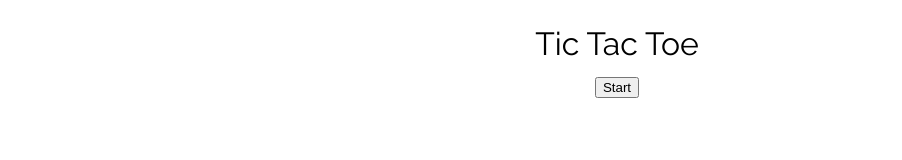
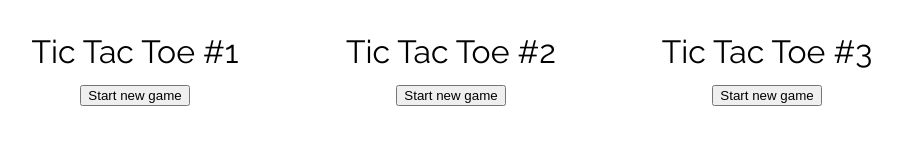
Before and after one commit to alex-snowgirl/tic-tac-toe, a plain HTML site: page pub/index.html in a window 1280 px wide. Shown: the whole page, without its empty margins (23-925 px from the left). Drawn offline with nearby package versions, Linux system fonts and the light colour scheme.

Commit message:
+jquery plugin added +dom html skeleton moved to plugin +playing possibility removed on win/lose state +soft styles improvements  +soft re-factoring

```diff
--- a/pub/game.css
+++ b/pub/game.css
@@ -12,7 +12,8 @@
 }
 
 .game .hint {
-    font-size: 14px
+    font-size: 14px;
+    font-weight: bold;
 }
 
 .game td,
@@ -40,6 +41,11 @@
 
 .game td.o {
     background-image: url(circle.png);
+}
+
+.game.loading,
+.game.loading * {
+    cursor: wait;
 }
 
 .game .loader {
--- a/pub/game.js
+++ b/pub/game.js
@@ -1,12 +1,14 @@
-/**
- * Created by snowgirl on 12/5/17.
- */
+$.fn.game = function () {
+    return this.each(function (ix) {
+        new game(this, ix + 1);
+    });
+};
 
-var game = function (el) {
-    this.$element = $(el);
-    this.setCallbacks();
-    this.setState(game.STATE_PREVIEW);
-    this.setUnit(game.UNIT_X);
+var game = function (el, ix) {
+    this.setDom(el, ix || 1)
+        .setCallbacks()
+        .setState(game.STATE_PREVIEW)
+        .setUnit(game.UNIT_X);
 };
 
 game.UNIT_X = 'x';
@@ -20,37 +22,86 @@ game.STATE_RES_WON = 'grid res-won';
 game.STATE_RES_LOST = 'grid res-lost';
 game.STATE_RES_DRAW = 'grid res-draw';
 
+game.prototype.setDom = function (el, number) {
+    this.$element = $('<table id="game" class="game">\n' +
+        '    <caption>\n' +
+        '        <div>Tic Tac Toe #' + number + '</div>\n' +
+        '        <div class="loader on"></div>\n' +
+        '        <div class="hint won">You won! Congrats</div>\n' +
+        '        <div class="hint lost">You lost! Sorry</div>\n' +
+        '        <div class="hint draw">Draw! Lets play one more time</div>\n' +
+        '        <div class="hint make">Your turn</div>\n' +
+        '        <button class="btn-start">Start new game</button>\n' +
+        '        <button class="btn-refresh">Refresh</button>\n' +
+        '        <button class="btn-finish">Finish</button>\n' +
+        '    </caption>\n' +
+        '    <tbody>\n' +
+        '    <tr>\n' +
+        '        <td></td>\n' +
+        '        <td></td>\n' +
+        '        <td></td>\n' +
+        '    </tr>\n' +
+        '    <tr>\n' +
+        '        <td></td>\n' +
+        '        <td></td>\n' +
+        '        <td></td>\n' +
+        '    </tr>\n' +
+        '    <tr>\n' +
+        '        <td></td>\n' +
+        '        <td></td>\n' +
+        '        <td></td>\n' +
+        '    </tr>\n' +
+        '    </tbody>\n' +
+        '</table>');
+
+    $(el).append(this.$element);
+
+    return this;
+};
+
 game.prototype.setCallbacks = function () {
     this.$element
         .on('click', '.btn-start', $.proxy(this.start, this))
         .on('click', 'td', $.proxy(this.mark, this))
         .on('click', '.btn-refresh', $.proxy(this.refresh, this))
         .on('click', '.btn-finish', $.proxy(this.finish, this));
+
+    return this;
 };
 
 game.prototype.setState = function (state) {
     this.state = state;
     this.$element.removeClass().addClass(['game', state].join(' '));
+
+    return this;
 };
 
 game.prototype.setUnit = function (playerUnit) {
     this.playerUnit = playerUnit;
+
+    return this;
 };
 
 game.prototype.start = function (ev) {
     this.clear();
     this.setState(game.STATE_STARTED);
 };
+
 game.prototype.mark = function (ev) {
-    if (game.STATE_LOADING == this.state) {
+    if (game.STATE_LOADING === this.state) {
+        return false;
+    }
+
+    if (this.isOver()) {
         return false;
     }
 
     $(ev.target).addClass(this.playerUnit);
 
     if (this.isOver()) {
-        this.showState();
-    } else {
+        return this.showState();
+    }
+
     this.setState(game.STATE_LOADING);
 
     setTimeout($.proxy(function () {
@@ -62,10 +113,10 @@ game.prototype.mark = function (ev) {
                 this.showState();
             }, this));
     }, this), 1);
-    }
 
     return true;
 };
+
 game.prototype.getMatrix = function () {
     var matrix = [];
 
@@ -167,4 +218,6 @@ game.prototype.showState = function () {
     } else {
         this.setState(game.STATE_RUNNING);
     }
+
+    return true;
 };
--- a/pub/index.html
+++ b/pub/index.html
@@ -3,46 +3,22 @@
 <head>
     <meta charset="UTF-8">
     <title>Tic Tac Toe</title>
+
     <link href="https://fonts.googleapis.com/css?family=Raleway" rel="stylesheet">
     <link rel="stylesheet" href="game.css">
+    <link rel="stylesheet" href="styles.css">
 </head>
-<body>
-<table id="game" class="game">
-    <caption>
-        Tic Tac Toe
-        <br/>
-        <span class="loader on"></span>
-        <div class="hint won">You won! Congrats</div>
-        <div class="hint lost">You lost! Sorry</div>
-        <div class="hint draw">Draw! Lets play one more time</div>
-        <div class="hint make">Your turn</div>
-        <button class="btn-start">Start</button>
-        <button class="btn-refresh">Refresh</button>
-        <button class="btn-finish">Finish</button>
-    </caption>
-    <tbody>
-    <tr>
-        <td></td>
-        <td></td>
-        <td></td>
-    </tr>
-    <tr>
-        <td></td>
-        <td></td>
-        <td></td>
-    </tr>
-    <tr>
-        <td></td>
-        <td></td>
-        <td></td>
-    </tr>
-    </tbody>
-</table>
+<body class="container-grid">
+
+<div class="container"></div>
+<div class="container"></div>
+<div class="container"></div>
 
 <script src="https://ajax.googleapis.com/ajax/libs/jquery/3.2.1/jquery.min.js"></script>
 <script src="game.js"></script>
+
 <script type="text/javascript">
-    new game(document.getElementById('game'));
+    $('.container').game();
 </script>
 </body>
 </html>
```
Lines whose indentation alone changed are shown as unchanged.
